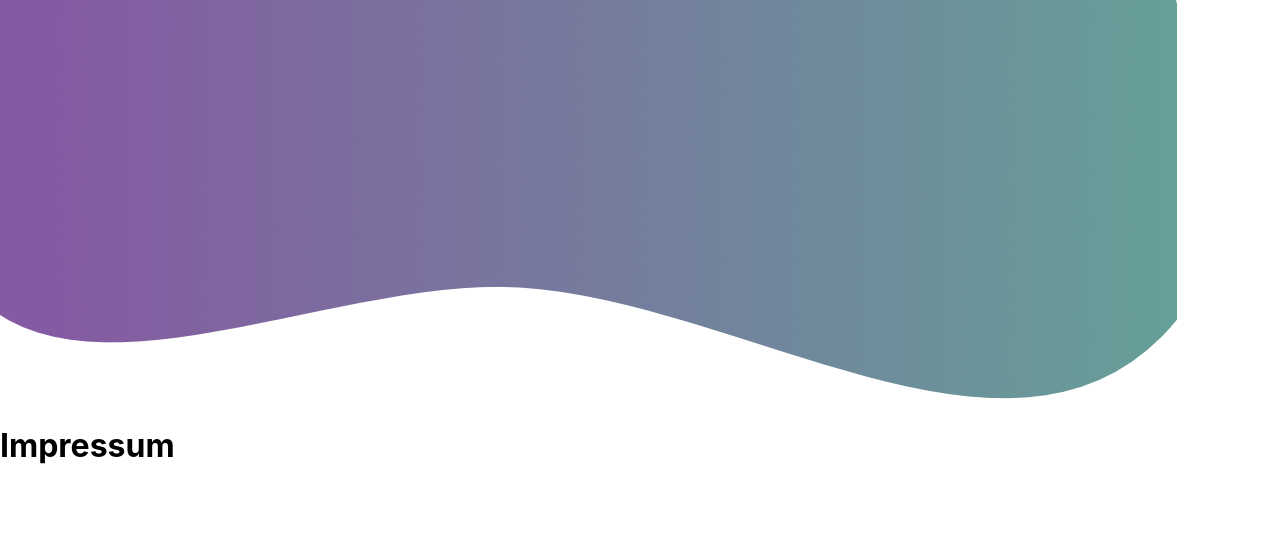
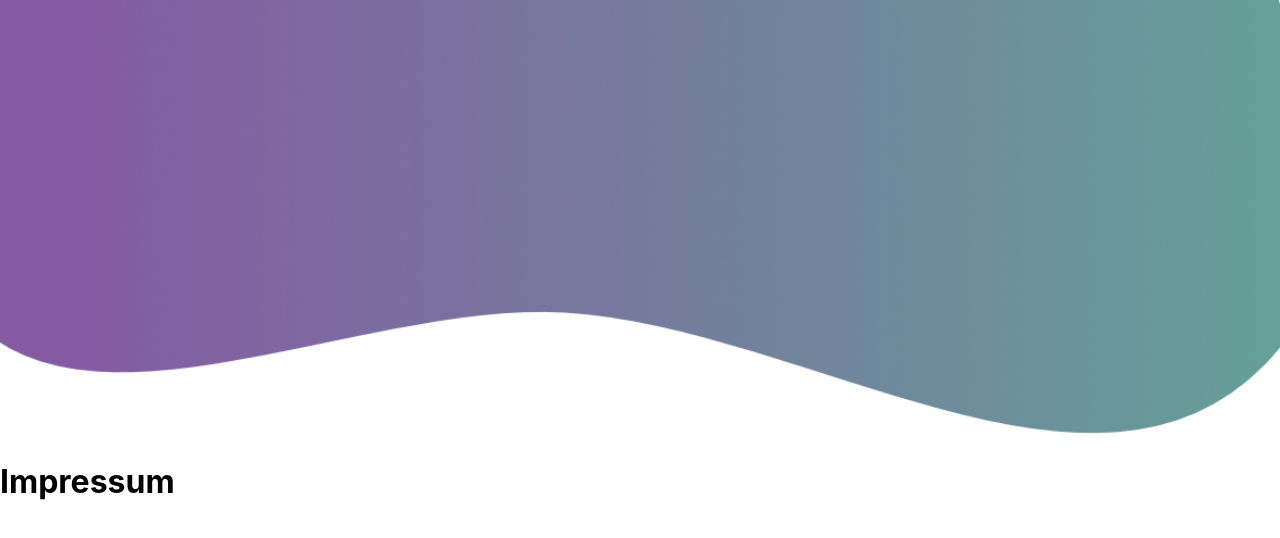
Before and after one commit to xSilentStorm313/Projekt-Web, a React (Create React App) app in the folder webapp/: page / in a window 1280 px wide. Shown: the top 538 px of the page. Built offline with nearby package versions, Linux system fonts and the light colour scheme.

Commit message:
header welle

```diff
--- a/webapp/src/App.css
+++ b/webapp/src/App.css
@@ -1,3 +1,4 @@
-headerWelle {
-  max-width: 390px;
+.headerWelle {
+  width: 100%;
+  height: auto;
 }
```
